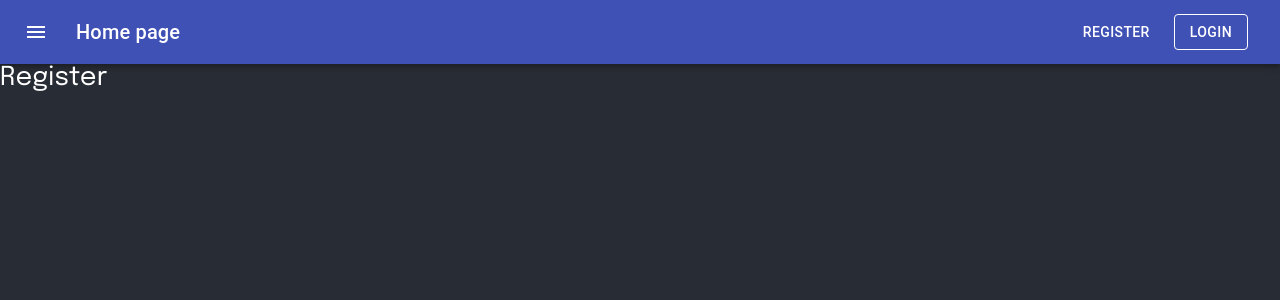
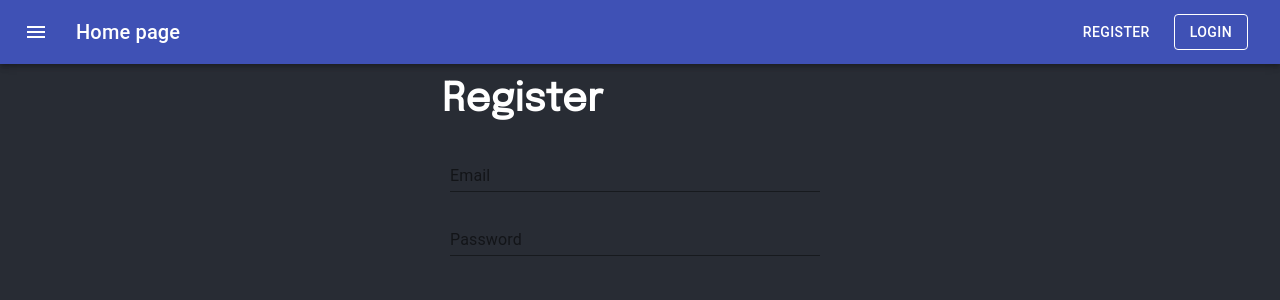
Before and after one commit to StyvenSoft/user-authentication, a React (Create React App) app in the folder frontend/: page /Register in a window 1280 px wide. Shown: the top 300 px of the page. Built offline with nearby package versions, Linux system fonts and the light colour scheme; no server answers.

Commit message:
Register form input makeStyles

```diff
--- a/frontend/src/components/auth/Register.js
+++ b/frontend/src/components/auth/Register.js
@@ -1,9 +1,34 @@
+import { Container } from '@material-ui/core'
 import React from 'react'
+import { makeStyles } from '@material-ui/core/styles';
+import TextField from '@material-ui/core/TextField';
+
+const useStyles = makeStyles((theme) => ({
+    root: {
+        '& > *': {
+            margin: theme.spacing(1),
+            width: '25ch',
+        },
+    },
+}));
 
 export default function Register() {
+    const classes = useStyles();
+
     return (
         <div>
-            Register
+            <Container maxWidth="xs">
+                <h2>Register</h2>
+                <form className={classes.root} noValidate autoComplete="off">
+                    <TextField id="standard-basic" label="Email" />
+                    <TextField
+                        id="standard-password-input"
+                        label="Password"
+                        type="password"
+                        autoComplete="current-password"
+                    />
+                </form>
+            </Container>
         </div>
     )
 }
```
